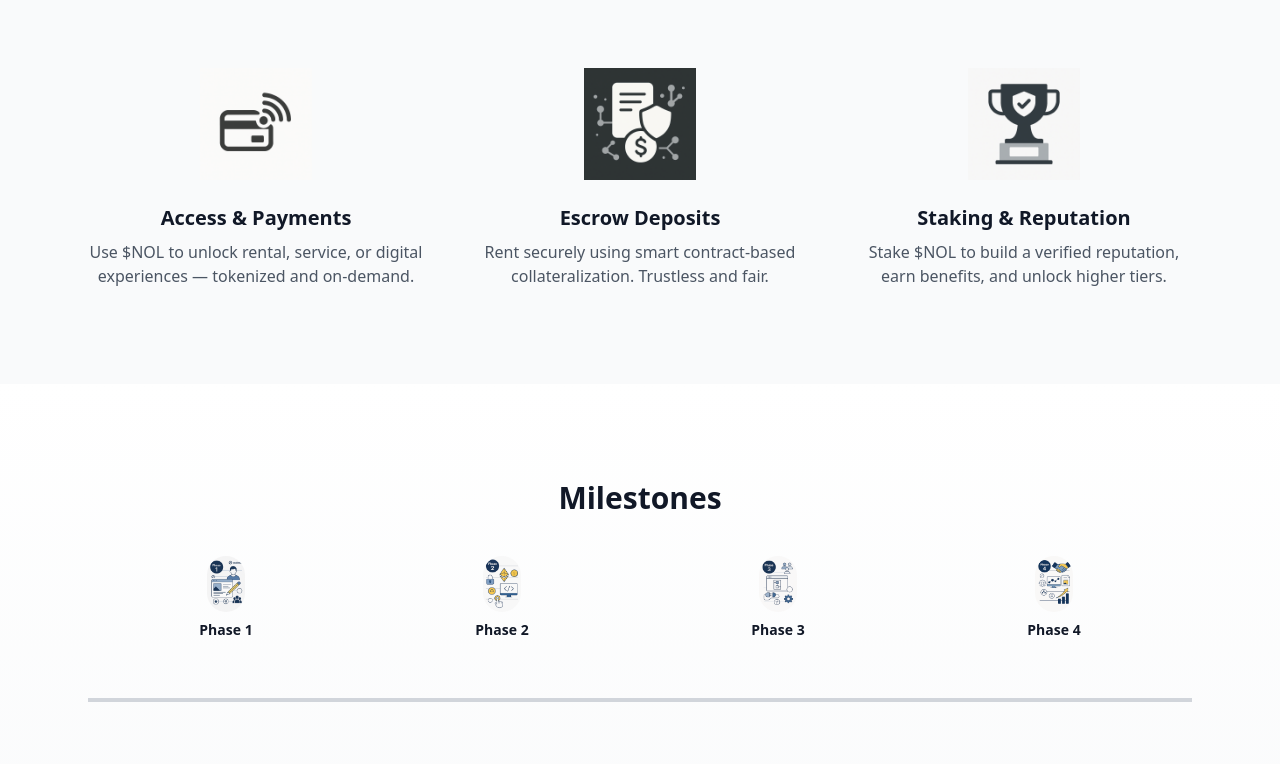
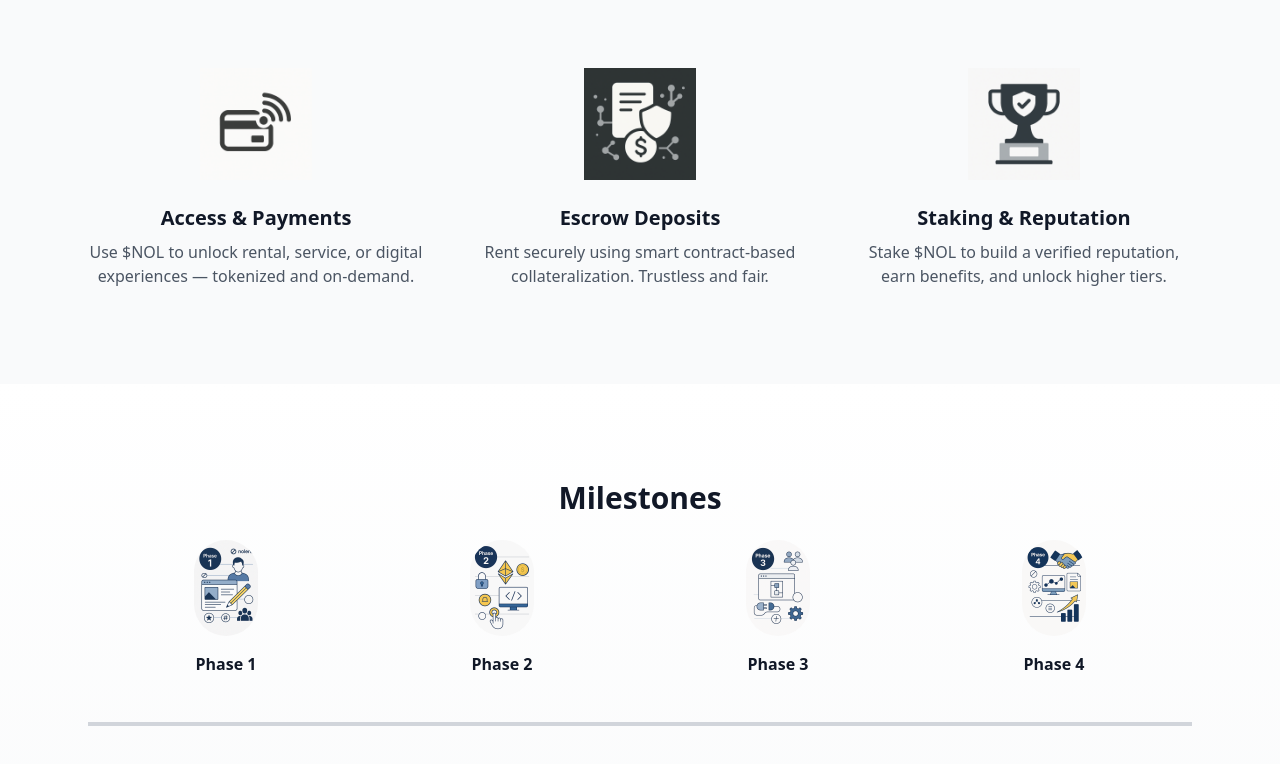
Before and after one commit to nolensprotocol/nolens, a Next.js app: page / in a window 1280 px wide. Shown: the part 956-1720 px from the top of the page. Built offline with nearby package versions, Linux system fonts and the light colour scheme.

Commit message:
Update index.js

```diff
--- a/pages/index.js
+++ b/pages/index.js
@@ -91,13 +91,13 @@ export default function Home() {
         <section className="py-24 bg-gradient-to-b from-white to-gray-50 text-gray-900">
           <div className="max-w-6xl mx-auto px-6 text-center">
             <h2 className="text-3xl font-bold mb-16">Milestones</h2>
-            <div className="relative h-60 flex items-start justify-between">
+            <div className="relative h-72 flex items-start justify-between">
               <div className="absolute top-1/2 left-0 w-full h-1 bg-gray-300 transform -translate-y-1/2 z-0"></div>
               {[1, 2, 3, 4].map((phase) => (
                 <div key={phase} className="relative text-center w-1/4 group z-10">
-                  <img src={`/milestone_icon${phase}.png`} alt={`Phase ${phase}`} className="mx-auto -mt-6 h-14 mb-2 bg-white rounded-full" />
-                  <div className="text-sm font-semibold">{`Phase ${phase}`}</div>
-                  <div className="text-xs text-gray-600 opacity-0 group-hover:opacity-100 group-hover:translate-y-1 transform transition-all duration-500 mt-2">
+                  <img src={`/milestone_icon${phase}.png`} alt={`Phase ${phase}`} className="mx-auto -mt-10 h-24 mb-4 bg-white rounded-full" />
+                  <div className="text-base font-semibold">{`Phase ${phase}`}</div>
+                  <div className="text-sm text-gray-600 opacity-0 group-hover:opacity-100 group-hover:translate-y-1 transform transition-all duration-500 mt-2">
                     {
                       phase === 1 ? 'Branding, token identity, website, and community setup.' :
                       phase === 2 ? 'Infrastructure: smart contracts, staking logic, and contribute portal.' :
```
